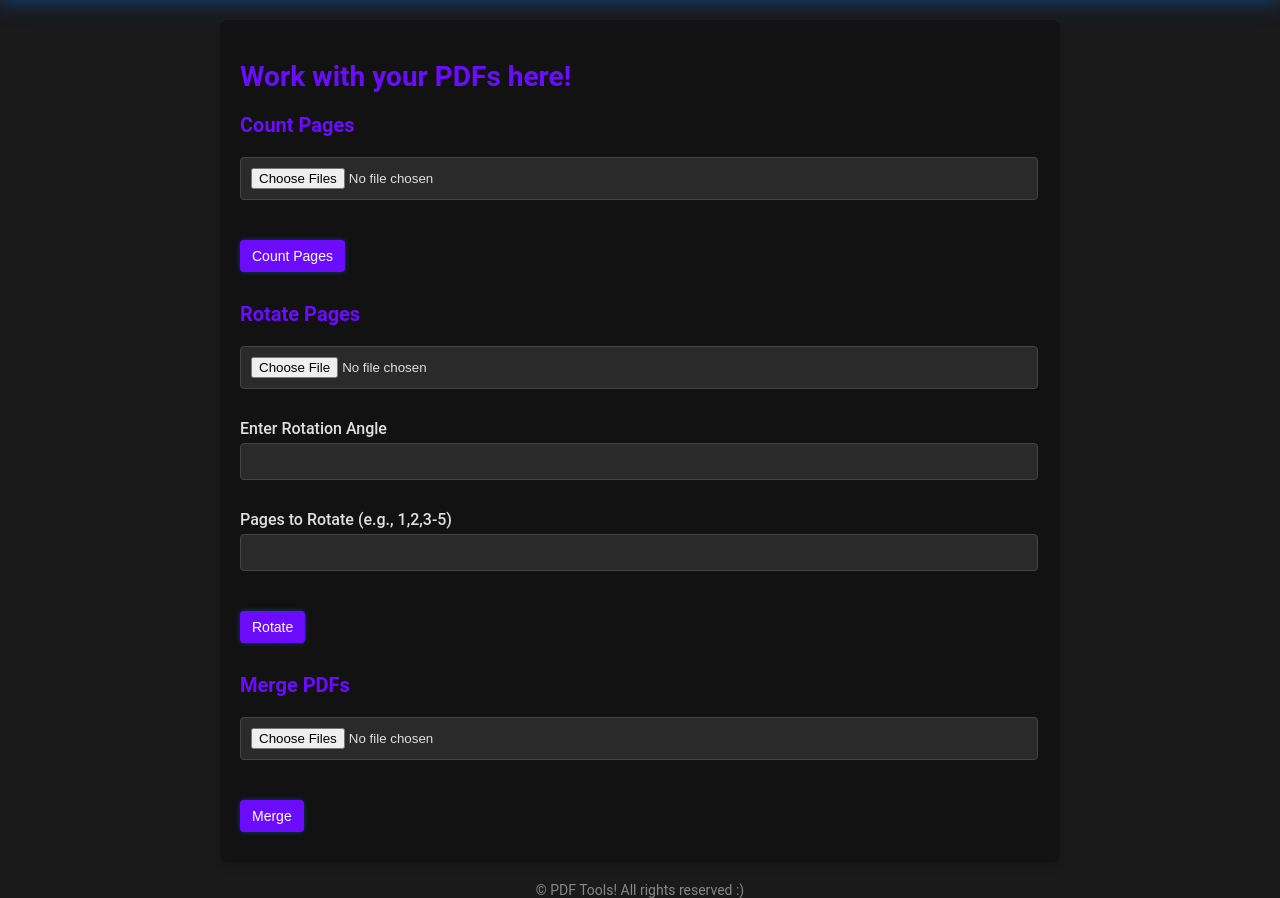
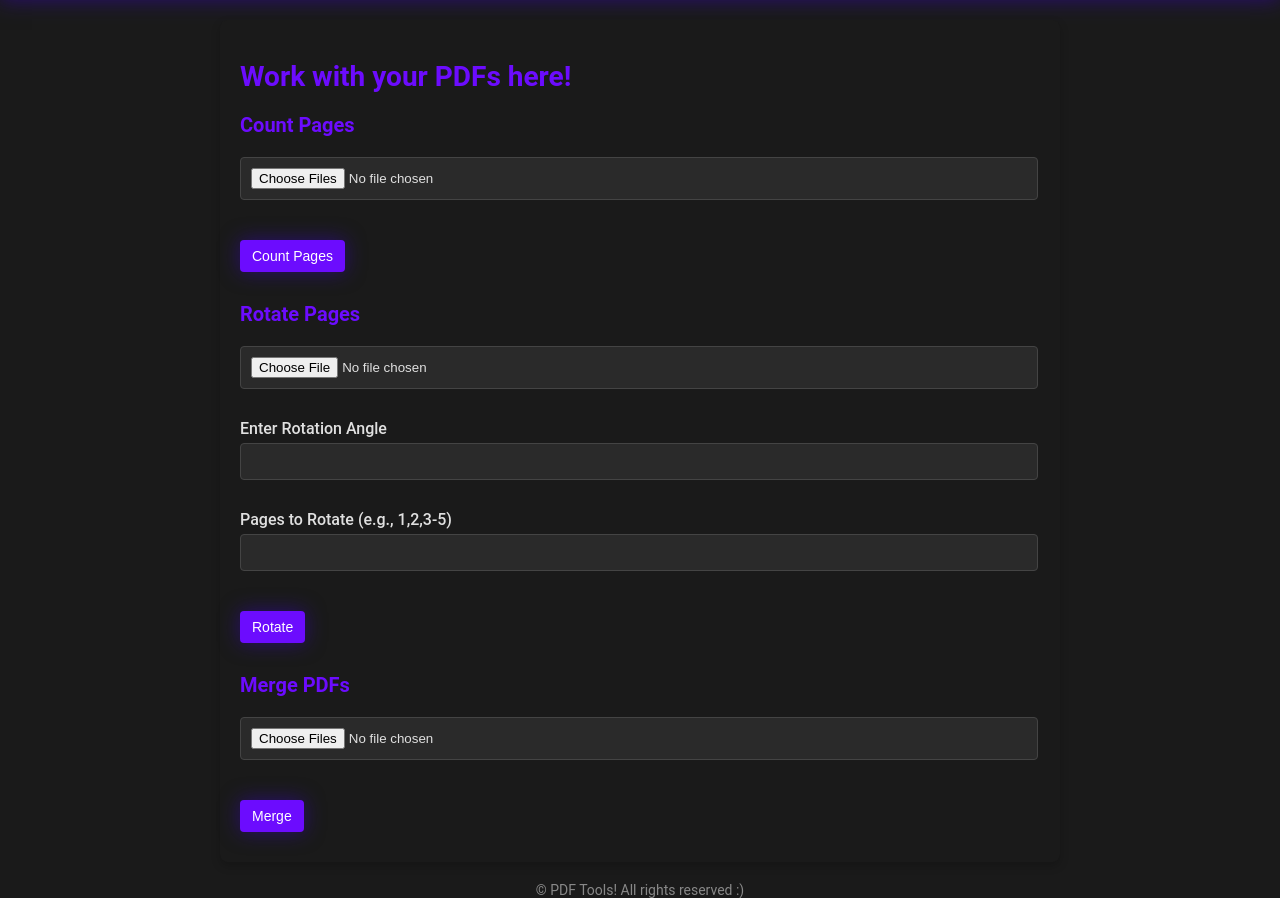
Before and after one commit to pengeon1/pdf, a Flask app: page / in a window 1280 px wide. Shown: the part 68-966 px from the top of the page. Run offline with Flask 3, Linux system fonts and the light colour scheme.

Commit message:
Update index.html

```diff
--- a/templates/index.html
+++ b/templates/index.html
@@ -21,7 +21,7 @@
             padding: 20px 10px;
             text-align: center;
             font-size: 24px;
-            box-shadow: 0 0 20px rgba(0, 123, 255, 0.5);
+            box-shadow: 0 0 20px rgba(57, 0, 200, 0.5);
             margin-bottom: 20px;
         }
 
@@ -29,7 +29,7 @@
             max-width: 800px;
             margin: 20px auto;
             padding: 20px;
-            background: #121212;
+            background: #1a1a1a;
             border-radius: 8px;
             box-shadow: 0 4px 10px rgba(0, 0, 0, 0.2);
         }
@@ -75,13 +75,13 @@
             border-radius: 4px;
             font-size: 14px;
             cursor: pointer;
-            box-shadow: 0 0 5px rgba(0, 123, 255, 0.4);
+            box-shadow: 0 0 20px rgba(57, 0, 200, 0.5);
             margin: 10px 0;
         }
 
         button:hover {
-            background-color: #6c0cfe;
-            box-shadow: 0 0 10px rgba(0, 123, 255, 0.7);
+            background-color: #4e00c3;
+            box-shadow: 0 0 20px rgba(62, 0, 218, 0.714);
         }
 
         .message {
```
